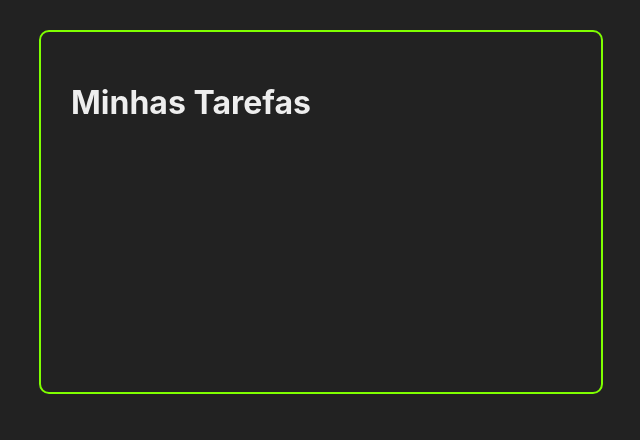
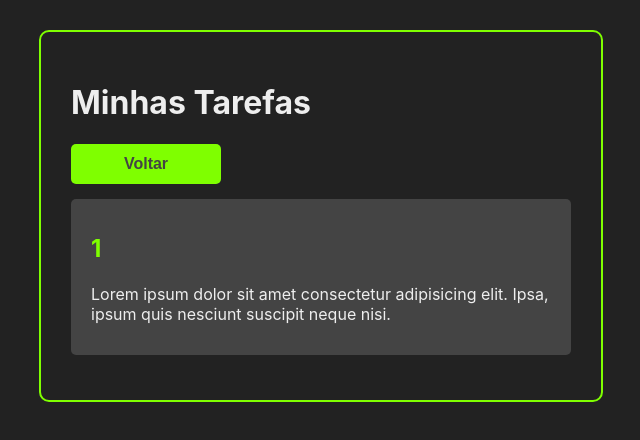
Before and after one commit to otorquati/curso-react, a React (Create React App) app: page /1 in a window 1280 px wide. Shown: the top 440 px of the page, without its empty margins (319-959 px from the left). Built offline with nearby package versions, Linux system fonts and the light colour scheme.

Commit message:
TaskDetails
Updated to show the Task Details at position 01:21:22

```diff
--- a/src/App.jsx
+++ b/src/App.jsx
@@ -1,6 +1,6 @@
 // Importação de bibliotecas para usar o React
 import React, { useState } from "react";
-import { v4 as uuidv4 } from "uuid";
+//import { v4 as uuidv4 } from "uuid";
 import { BrowserRouter as Router, Routes, Route} from 'react-router-dom';
 
 // Importação de Componentes Criados
@@ -61,7 +61,7 @@ const App = () => {
               <Routes>
                   <Route
                       path="/"
-                     //exact
+                      exact
                       element = {
                     <>
                               <AddTask handleTaskAddition={handleTaskAddition} />
@@ -73,7 +73,11 @@ const App = () => {
                               </>
                           }
                     />
-                    <Route path="/:taskTitle" exact companent={TaskDetails}/>
+                    <Route
+                        path="/:taskTitle"
+                        exact
+                        Component={TaskDetails}
+                    />
               </Routes>
           </div>
      </Router>
--- a/src/Components/Button.css
+++ b/src/Components/Button.css
@@ -10,3 +10,7 @@
   cursor: pointer;
   border: none;
 }
+.button:hover {
+  background-color: #444;
+  color: chartreuse;
+}
--- a/src/Components/Task.jsx
+++ b/src/Components/Task.jsx
@@ -1,10 +1,14 @@
 import React from 'react';
 import { CgClose, CgInfo } from 'react-icons/cg';
-
+import { useNavigate } from "react-router-dom";
 
 import "./task.css";
 
 const Task = ({ task, handleTaskClick, handleTaskDeletion }) => {
+  const history = useNavigate();
+  const handleTaskDetailsClick = () => {
+    history(`/${task.title}`)
+  }
   return (
     <div
       className='task-container'
@@ -22,7 +26,7 @@ const Task = ({ task, handleTaskClick, handleTaskDeletion }) => {
         </button>
         <button
           className="see-task-details-button"
-          //onClick={}
+          onClick={handleTaskDetailsClick}
         >
           <CgInfo />
         </button>
--- a/src/Components/TaskDetails.css
+++ b/src/Components/TaskDetails.css
@@ -8,7 +8,7 @@
   border-radius: 5px;
 }
 
-.task-details-container h2{
+.task-details-container h2 {
   margin-bottom: 5px;
   color: chartreuse;
 }
--- a/src/Components/TaskDetails.jsx
+++ b/src/Components/TaskDetails.jsx
@@ -1,22 +1,27 @@
 import React from 'react';
 import Button from './Button';
-import { useParams } from 'react-router-dom';
+import { useNavigate, useParams } from "react-router-dom";
 
 import "./TaskDetails.css";
 
 const TaskDetails = () => {
   const params = useParams();
+  const history = useNavigate();
+  const handleBackButtonClick = () => {
+    history(-1);
+  }
+  //console.log(params)
   return (
     <>
       <div className="back-button-container">
-        <Button>Voltar</Button>
+        <Button onClick={handleBackButtonClick}>Voltar</Button>
       </div>
       <div className="task-details-container">
-        <p>{params.taskTitle}</p>
+        <h2>{params.taskTitle}</h2>
         <p>Lorem ipsum dolor sit amet consectetur adipisicing elit. Ipsa, ipsum quis nesciunt suscipit neque nisi.</p>
       </div>
     </>
    );
 };
 
-export default TaskDetails
+export default TaskDetails;
--- a/src/Components/task.css
+++ b/src/Components/task.css
@@ -17,4 +17,6 @@
   border: none;
   font-size: 16px;
   color: chartreuse;
+  cursor: pointer;
+  margin: 0 5px;
 }
```
